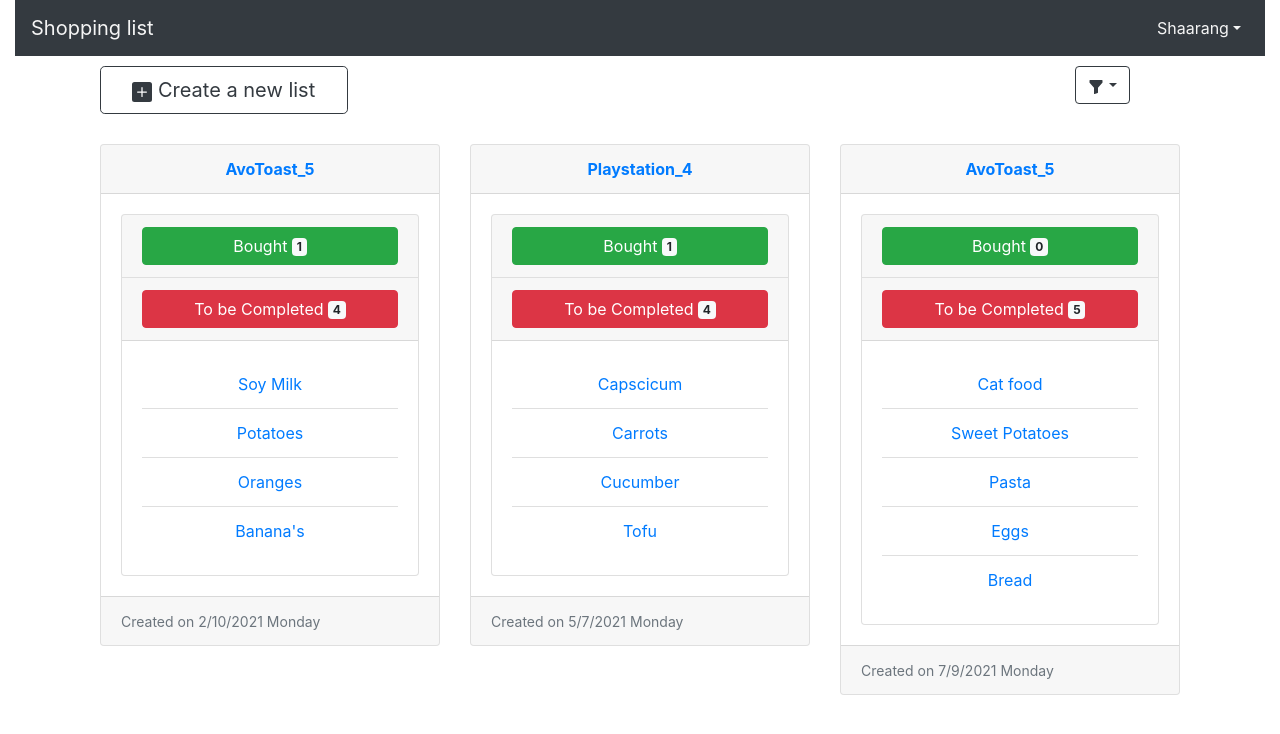
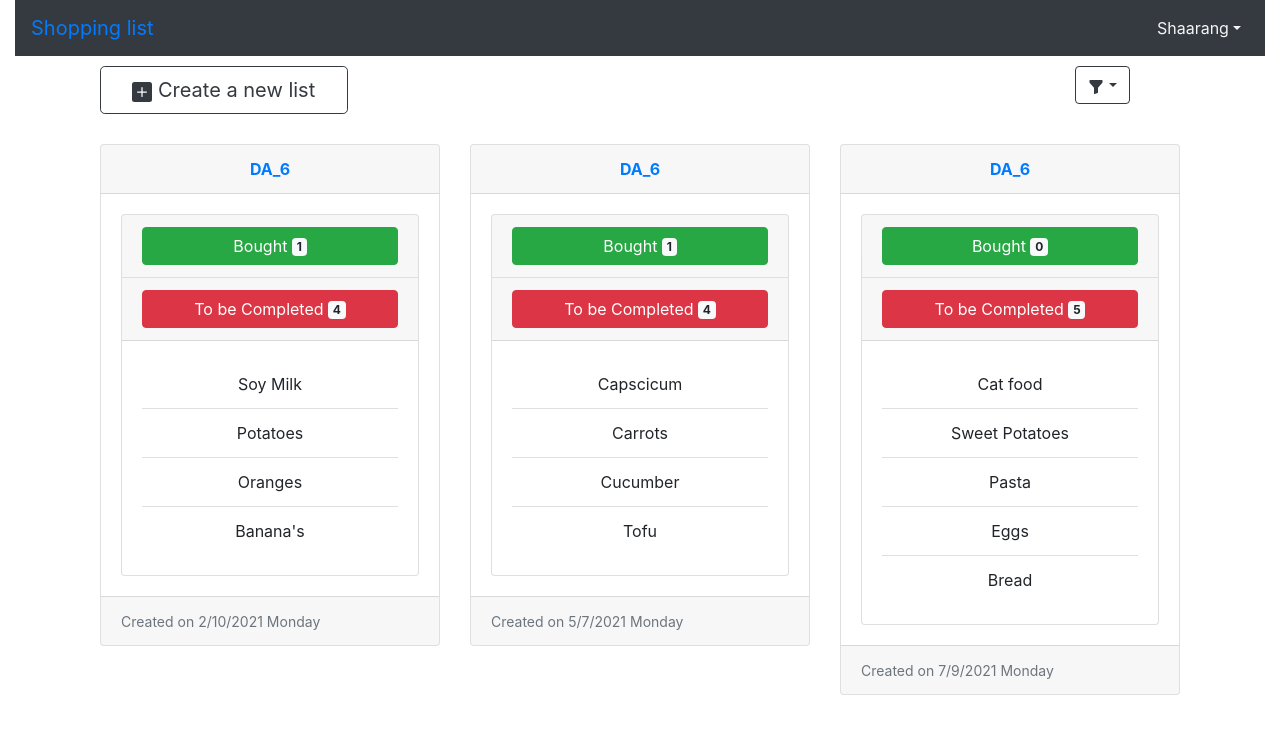
Before and after one commit to shaarang1010/grocery_list_ui, a React (Create React App) app: page / in a window 1280 px wide. Shown: the top 734 px of the page. Built offline with nearby package versions, Linux system fonts and the light colour scheme.

Commit message:
re-arrange components

```diff
--- a/src/App.js
+++ b/src/App.js
@@ -1,12 +1,13 @@
-import Homepage from "./containers/pages/homepage/Homepage";
 import "./App.css";
 import { Container } from "react-bootstrap";
 
+import NavComponent from './components/navbar/Navbar';
 import Routes from './routes/Routes';
 function App() {
   return (
     <div className="App">
       <Container fluid>
+        <NavComponent homeLink="/" bgColor="dark" header="Shopping list" user="Shaarang" />
         <Routes />
       </Container>
     </div>
--- a/src/components/card/CardComponent.jsx
+++ b/src/components/card/CardComponent.jsx
@@ -1,24 +1,23 @@
-import React from 'react';
+import React from "react";
 
-import Card from 'react-bootstrap/Card';
+import Card from "react-bootstrap/Card";
 
-import './CardComponent.css';
+import { Link } from "react-router-dom";
 
+import "./CardComponent.css";
 
 const CardComponent = (props) => {
-    return(
-        <Card bg={props.background} className='card'>
+  return (
+    <Card bg={props.background} className="card">
       <Card.Header>
-                {props.header}
+        <Link to={props.link}>{props.header}</Link>
       </Card.Header>
-            <Card.Body>
-                {props.children}
-            </Card.Body>
+      <Card.Body>{props.children}</Card.Body>
       <Card.Footer>
         <small className="text-muted">{props.footerText}</small>
       </Card.Footer>
     </Card>
-    )
-}
+  );
+};
 
 export default CardComponent;
--- a/src/components/navbar/Navbar.jsx
+++ b/src/components/navbar/Navbar.jsx
@@ -1,13 +1,17 @@
 import React from "react";
 
 import { Nav, Navbar, NavDropdown } from "react-bootstrap";
+
+import { Link } from "react-router-dom";
 
 import './Navbar.css';
 
 const NavComponent = (props) => {
   return (
     <Navbar bg={props.bgColor} expand="lg">
-      <Navbar.Brand href="#home">{props.header}</Navbar.Brand>
+      <Navbar.Brand>
+        <Link to={props.homeLink}>{props.header}</Link>
+      </Navbar.Brand>
       <Navbar.Toggle aria-controls="basic-navbar-nav" />
       <Navbar.Collapse id="basic-navbar-nav" className="justify-content-end">
         <Nav>
--- a/src/containers/pages/grocerylist/Grocerylist.jsx
+++ b/src/containers/pages/grocerylist/Grocerylist.jsx
@@ -34,7 +34,7 @@ const GroceryList = (props) => {
 
     return(
         <Hoc>
-            <p>{id}</p>
+            <p>This is {id} </p>
         </Hoc>
     )
 }
--- a/src/containers/pages/homepage/Homepage.jsx
+++ b/src/containers/pages/homepage/Homepage.jsx
@@ -16,10 +16,7 @@ import {
 
 import { BsFillPlusSquareFill, BsFillFunnelFill } from "react-icons/bs";
 
-import { Link } from 'react-router-dom';
-
 import Hoc from "../../../components/hoc/Hoc";
-import NavComponent from "../../../components/navbar/Navbar";
 
 import CardComponent from "../../../components/card/CardComponent";
 
@@ -51,8 +48,8 @@ class Homepage extends Component {
   componentDidUpdate() {}
 
   createRandomName() {
-    const names = ["Plant", "Cat", "Phones", "Xbox", "Playstation", "AvoToast"];
-    let randomNumber = Math.floor(Math.random() * 6);
+    const names = ["Plant", "Cat", "Phones", "Xbox", "Playstation", "AvoToast", "DA", "WAVC"];
+    let randomNumber = Math.floor(Math.random() * 8);
     return `${names[randomNumber]}_${randomNumber}`;
   }
 
@@ -60,13 +57,6 @@ class Homepage extends Component {
     const groceryList = this.state.shoppingList; //TODO: fetch groceries from state and then create cards
     return (
       <Hoc>
-        {/*
-                    Render list of grocery items as a card.
-                    Card and items completed and to complete
-                    May be organize by date
-
-                */}
-        <NavComponent bgColor="dark" header="Shopping list" user="Shaarang" />
         <Container>
           <Row>
             <Col xs={6} md={3}>
@@ -100,9 +90,9 @@ class Homepage extends Component {
               );
               return (
                 <Col xs={12} md={4} key={index}>
-                  <Link to={`/list/${Number(item.id)}`}>
                   <CardComponent
                     header={randomName}
+                    link={`/list/${item.id}`}
                     footerText={"Created on " + item.date}
                   >
                     <Accordion defaultActiveKey="1">
@@ -154,7 +144,6 @@ class Homepage extends Component {
                       </Card>
                     </Accordion>
                   </CardComponent>
-                  </Link>
                 </Col>
               );
             })}
--- a/src/routes/Routes.jsx
+++ b/src/routes/Routes.jsx
@@ -1,18 +1,16 @@
 import React from 'react';
 
-import { Switch, Route, useRouteMatch } from 'react-router-dom';
+import { Switch, Route } from 'react-router-dom';
 
 import GroceryList from '../containers/pages/grocerylist/Grocerylist';
 
 import Homepage from '../containers/pages/homepage/Homepage';
 
-
 const Routes = props => {
-    let match = useRouteMatch();
     return(
         <Switch>
             <Route exact path="/" render={(props)=> <Homepage {...props}/>} />
-            <Route path={`${match}/list/:id`} children={<GroceryList/>}/>
+            <Route path="/list/:id" children={<GroceryList/>}/>
         </Switch>
     )
 }
```
Lines whose indentation alone changed are shown as unchanged.
